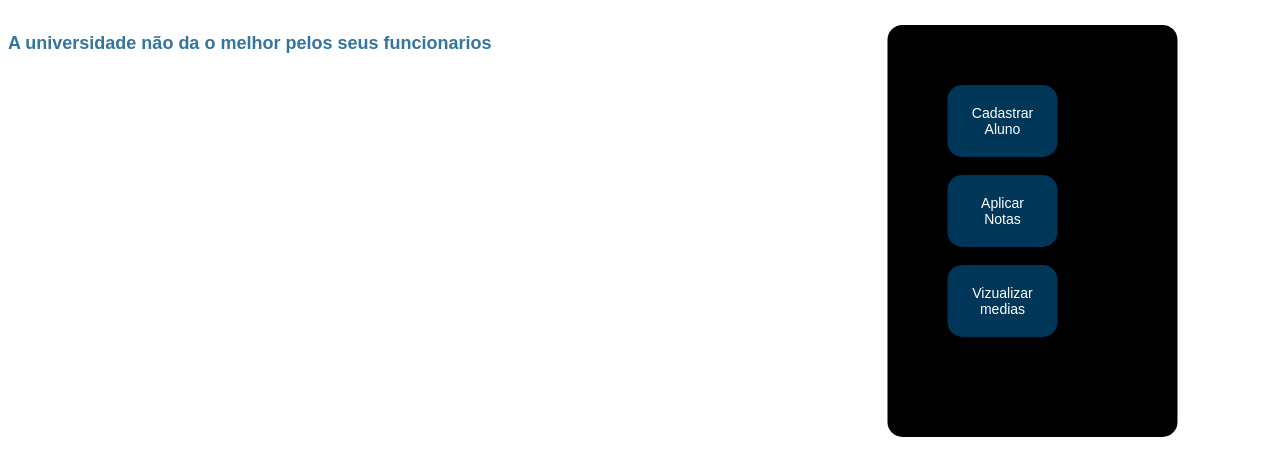
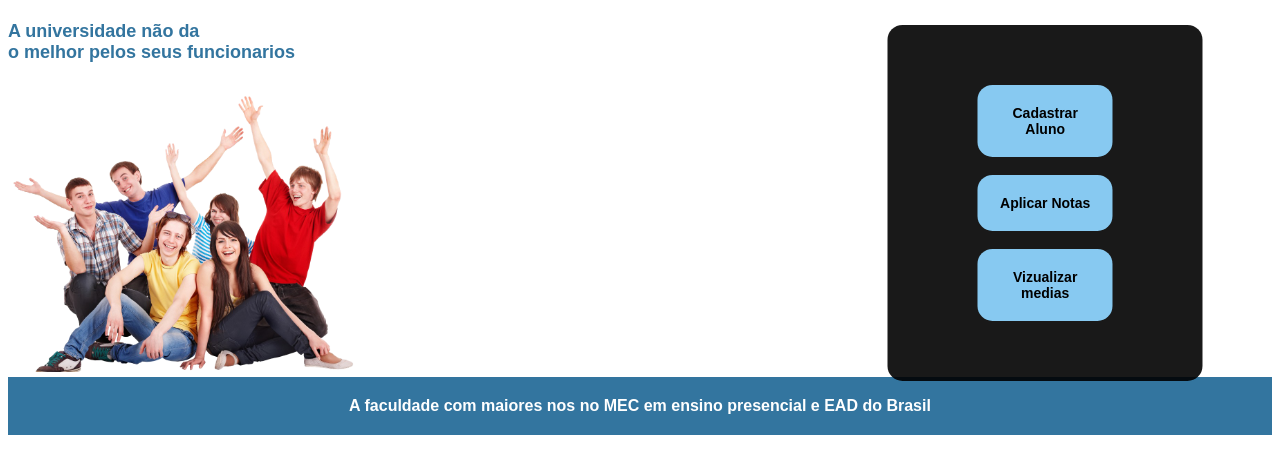
Before and after one commit to JoaoGuatura/SistemaGestaoNotas, a plain HTML site: page gestãoNotas/assets/templates/index.html in a window 1280 px wide. Shown: the part 243-718 px from the top of the page. Drawn offline with Linux system fonts and the light colour scheme.

Commit message:
Update da estilização do site
Agregação de Index e CSS para o mesmo em prol de deixa-lo com uma melhor vizualização

```diff
--- a/gestãoNotas/assets/templates/estilo.css
+++ b/gestãoNotas/assets/templates/estilo.css
@@ -1,7 +1,11 @@
+body{
+    background-color: #fff;
+    font-family: Arial, Helvetica, sans-serif;
+}
 
-body{
-    background-color: white;
-    font-family: Arial, Helvetica, sans-serif;
+.margarina{
+    height: 28%;
+    width: 28%;
 }
 
 .apresenta{
@@ -19,22 +23,32 @@ body{
 }
 
 .atividade{
-    background-color: black;
+    background-color: rgba(0, 0, 0, 0.9);
     position: absolute;
-    padding: 60px 120px 100px 60px;
+    padding: 60px 120px 60px 60px;
     border-radius: 15px;
 }
 
 .botao{
-    background-color: #003759;
+    background-color: #87c9f1;
     padding: 20px;
     border: none;
     width: 100%;
     border-radius: 15px;
     font-size: 14px;
-    color: white;
+    color: rgb(0, 0, 0);
     text-align: center;
     margin: 0 auto;
+    margin-left: 30px;
+    transition: 0.5s;
+    cursor: pointer;
+    font-weight: bold;
+}
+
+.botao:hover{
+    background-color: #003759;
+    transform: scale(1.02);
+    color: white;
 }
 
 .logo{
@@ -46,3 +60,11 @@ body{
     color: #33759f;
     font-size: large;
 }
+
+.rodape{
+    background-color: #33759f;
+    color: white;
+    padding: 20px;
+    margin: 0;
+    text-align: center;
+}
--- a/gestãoNotas/assets/templates/index.html
+++ b/gestãoNotas/assets/templates/index.html
@@ -19,9 +19,9 @@
     </div>
 
     <div class="informacao">
-        <h2>Seu ambiente virtual de controle de turma</h2>
-        <br>
-        <h4>A universidade não da o melhor pelos seus funcionarios
+        <h2>Seu ambiente virtual <br> de controle de turma</h2>
+        <h4>A universidade não da <br>o melhor pelos seus funcionarios</h4>
+        <img src="/gestãoNotas/assets/pngwing.com.png" class="margarina" alt="Familia Margarina">
     </div>
 
     <div class="opcoes">
@@ -65,6 +65,10 @@
         </div>
     </div>
 
+    <footer class="rodape">
+       <strong>A faculdade com maiores nos no MEC em ensino presencial e EAD do Brasil</strong>
+    </footer>
+
 </body>
 
 </html>
```
Also changed, not shown: gestãoNotas/assets/pngwing.com.png (added).
